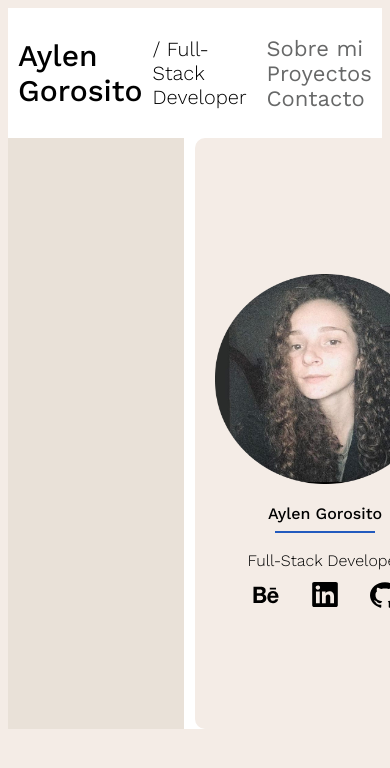
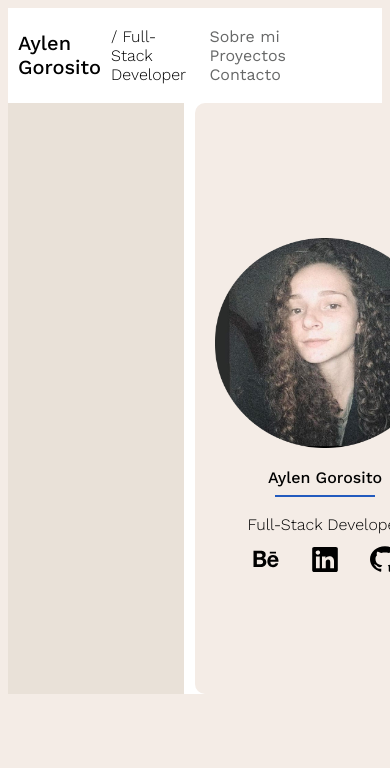
Before and after one commit to AylenGorosito313/portfolio, a React (Vite) app: page / in a window 390 px wide. Shown: the top 768 px of the page. Built offline with nearby package versions, Linux system fonts and the light colour scheme.

Commit message:
responsive

```diff
--- a/src/components/Nav-bar/Nav.css
+++ b/src/components/Nav-bar/Nav.css
@@ -11,7 +11,7 @@
 
 .Link{
     color: #676868;
-    font-size: 22px;
+    font-size: 20px;
     font-family: Work Sans;
     text-decoration: none;
     padding: 10px 10px 10px 10px;
@@ -43,3 +43,57 @@ box-shadow:  0px 1px 1px #d17f6d,
   font-size: 30px;
   padding: 10px;
 }
+
+@media (max-width: 500px) {
+  .Link{
+    color: #676868;
+    font-size: 10px;
+    font-family: Work Sans;
+    text-decoration: none;
+    padding: 10px 10px 10px 10px;
+    margin: 10px;
+}
+
+.header-nav{
+  display: flex;
+  font-family: Work Sans;
+  font-weight: 200;
+  font-size: 10px;
+  align-items: center;
+}
+
+
+.h1-name-nav{
+  font-family: Work Sans;
+  font-weight: 500;
+  font-size: 12px;
+  padding: 10px;
+}
+}
+
+@media (max-width: 950px) {
+  .Link{
+    color: #676868;
+    font-size: 16px;
+    font-family: Work Sans;
+    text-decoration: none;
+    padding: 10px 10px 10px 10px;
+    margin: 10px;
+}
+
+.header-nav{
+  display: flex;
+  font-family: Work Sans;
+  font-weight: 200;
+  font-size: 16px;
+  align-items: center;
+}
+
+
+.h1-name-nav{
+  font-family: Work Sans;
+  font-weight: 500;
+  font-size: 20px;
+  padding: 10px;
+}
+}
--- a/src/pages/home/Home.css
+++ b/src/pages/home/Home.css
@@ -154,9 +154,12 @@
 
 @media (max-width: 950px) {
     .parrafo {
-        font-size: 10px;
+
+        font-size: 12px;
         margin: 0;
-        text-align: center;
+        padding: 10px;
+        text-align: left;
+        width: 324px;
     }
     .buttons-div{
         display:none !important;
@@ -177,11 +180,11 @@
     }
     .h1-name-title{
         margin:10px;
-        font-size: 16px;
+        font-size: 20px;
     }
     .h1-name{
         margin:0px;
-        font-size: 16px;
+        font-size: 24px;
     }
 
 
```
